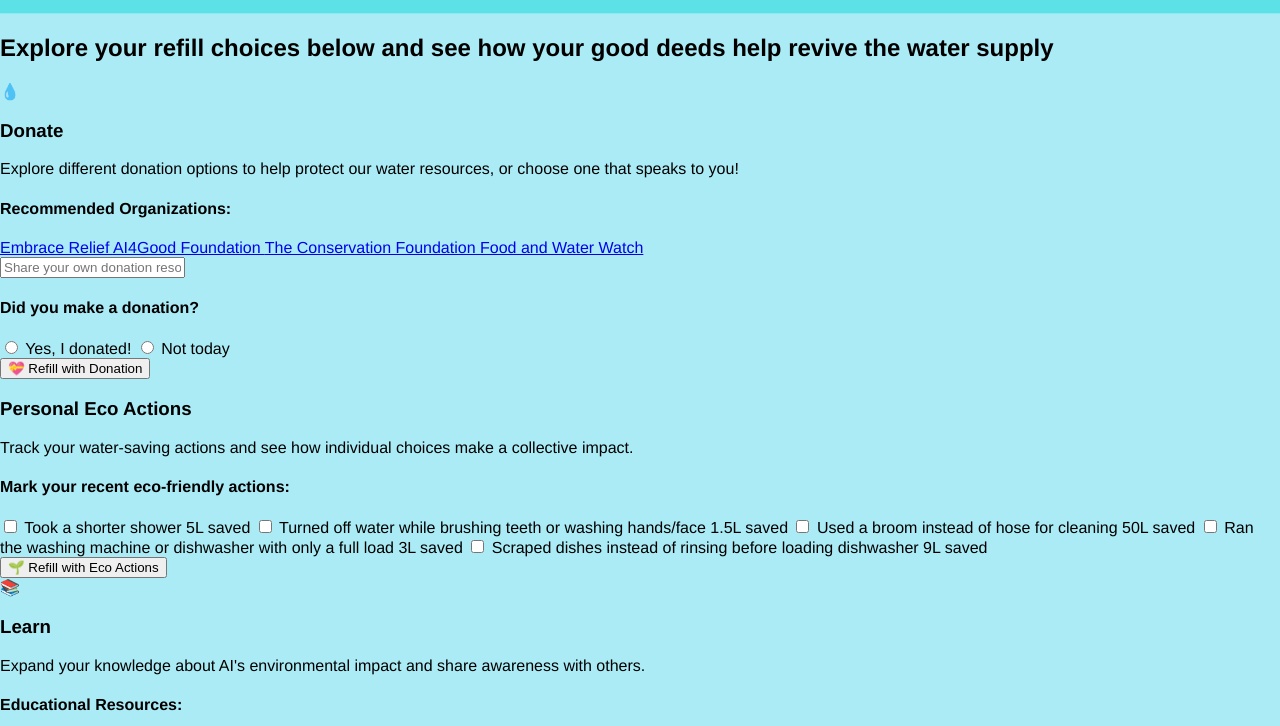
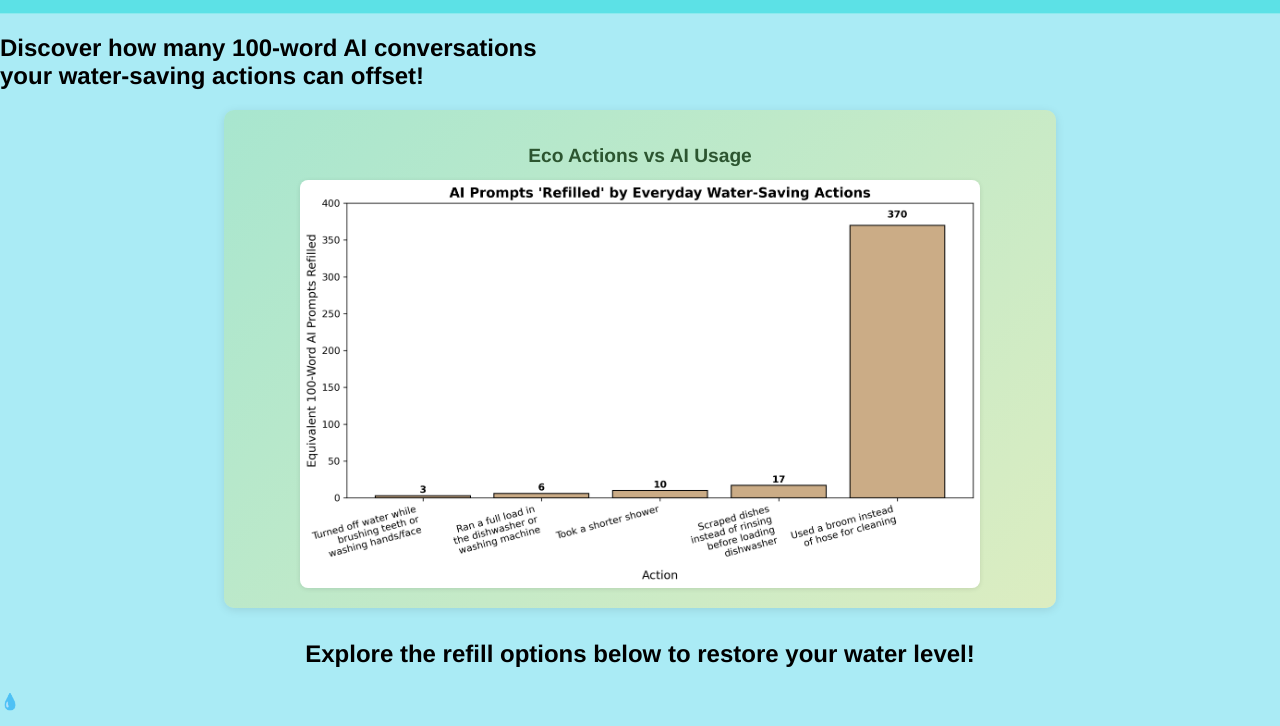
Before and after one commit to bcsanadi/drAIn, a plain HTML site: page templates/refill.html in a window 1280 px wide. Shown: the part 57-783 px from the top of the page. Drawn offline with Linux system fonts and the light colour scheme; files that its build step writes are made by us from their sources; files whose address does not match are found by name; a web font is replaced by a local one.

Commit message:
graph on refill page

```diff
--- a/templates/refill.html
+++ b/templates/refill.html
@@ -21,7 +21,18 @@
     <header>
         <section class="refill-section">
             <div class="refill-container">
-                <h2>Explore your refill choices below and see how your good deeds help revive the water supply</h2>
+                <h2>Discover how many 100-word AI conversations<br>your water-saving actions can offset!</h2>
+
+                <!-- Impact Comparison Chart -->
+                <div class="impact-comparison-section" style="text-align: center; margin: 1rem 0; padding: 1rem; background: linear-gradient(135deg, #a8e6cf 0%, #dcedc1 100%); border-radius: 10px; box-shadow: 0 2px 10px rgba(0,0,0,0.1); max-width: 800px; margin-left: auto; margin-right: auto;">
+                    <h3 style="color: #2c5530; margin-bottom: 0.8rem; font-size: 1.2rem;">Eco Actions vs AI Usage</h3>
+                    <img src="/static/images/impact_comparison.png" alt="Chart showing AI prompts refilled by everyday water-saving actions" class="impact-chart" style="max-width: 85%; height: auto; border-radius: 8px; box-shadow: 0 1px 5px rgba(0,0,0,0.1);">
+                </div>
+
+                <!-- Refill Options Header -->
+                <div style="text-align: center; margin: 2rem 0 1.5rem 0;">
+                    <h2>Explore the refill options below to restore your water level!</h2>
+                </div>
 
                 <div class="options-grid">
                     <!-- Donate Card -->
```
Also changed, not shown: static/images/impact_comparison.png (added).
